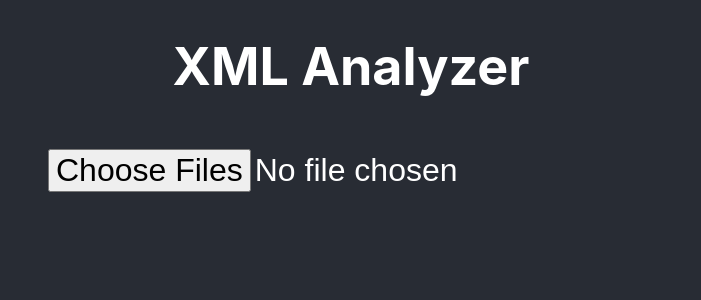
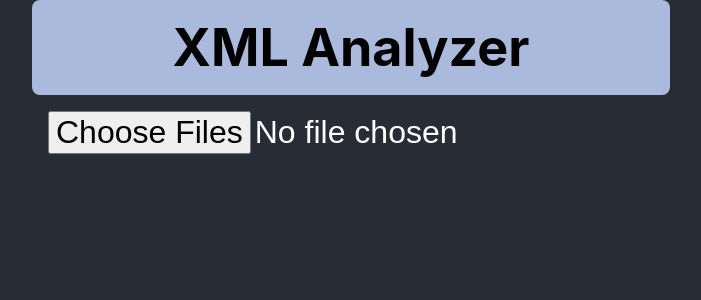
Before and after one commit to putzhub/xml-analyzer, a React (Create React App) app: page / in a window 1280 px wide. Shown: the top 300 px of the page, without its empty margins (289-990 px from the left). Built offline with nearby package versions, Linux system fonts and the light colour scheme.

Commit message:
move App CSS classes to .js

```diff
--- a/src/App.css
+++ b/src/App.css
@@ -1,43 +1,26 @@
-.App {
-  text-align: center;
-}
-
-.App-logo {
-  height: 40vmin;
-  pointer-events: none;
-}
-
-@media (prefers-reduced-motion: no-preference) {
-  .App-logo {
-    animation: App-logo-spin infinite 20s linear;
-  }
-}
-
-.App-header {
-  background-color: #282c34;
-  /*min-height: 100vh;*/
-  display: flex;
-  flex-direction: column;
-  align-items: center;
-  justify-content: center;
-  font-size: calc(10px + 2vmin);
-  color: white;
-}
-
 :root{
   --background-color: #282c34;
   --color: white;
   --link-color: #61dafb;
   --background-output: #1D1D1D;
   --color-ouput: #DEDEDE;
+  --color-contrast: #a9badd;
   --default-margin: 1rem;
   --default-padding: 1rem;
+  --default-border-radius: 8px;
 }
 
 body{
+  /* layout */
+  width: 100vw;
+  display: flex;
+  flex-direction: column;
+  align-items: center;
+  justify-content: center;
+  /* style */
+  font-size: calc(10px + 2vmin);
   background-color: var(--background-color);
   color: var(--color);
-  width: 100vw;
 }
 
 input[type="file"], button{
--- a/src/App.js
+++ b/src/App.js
@@ -1,25 +1,33 @@
 //import logo from './logo.svg';
 import './App.css';
 import React from 'react';
+import { styled } from "styled-components";
 
 import FileUpload from "./components/FileUpload";
+
+const AppHeader = styled.header`
+border-radius: var(--default-border-radius);
+background-color: var(--color-contrast);
+padding: var(--default-padding);
+color: black;
+`
 
 /*
 TODO:
 
 Establish workflow
-1. Select xml files
-2. Collect and analyze contents
-3. Display results to user
+[*] Select xml files
+[>] Collect and analyze contents
+[>] Display results to user
 */
 
 function App() {
   return (
-    <div className="App">
-      <header className="App-header">
-        <h1>XML Analyzer</h1>
-        <FileUpload />
-      </header>
+    <div style={{textAlign: "center"}}>
+      <AppHeader>
+        <h1 style={{margin: "0"}}>XML Analyzer</h1>
+      </AppHeader>
+      <FileUpload />
     </div>
   );
 }
--- a/src/components/FileUpload.js
+++ b/src/components/FileUpload.js
@@ -13,7 +13,7 @@ text-align: left;
 background-color: var(--background-output);
 color: var(--color-ouput);
 border: 3px solid var(--color);
-border-radius: 8px;
+border-radius: var(--default-border-radius);
 padding: var(--default-padding);
 `
 
@@ -23,7 +23,7 @@ function FileUpload() {
 
     //Template
     return(
-      <>
+      <div>
         <input
           type="file"
           name="files"
@@ -47,7 +47,7 @@ function FileUpload() {
             <Results files={selectedFiles} />
           </div>
         )}
-      </>
+      </div>
     );
 }
 
--- a/src/components/Results.js
+++ b/src/components/Results.js
@@ -51,8 +51,7 @@ function XMLAnalyzer({file}){
                 {results && Object.keys(results).map((key, index) => {
                     return(
                         <li key={index}>
-                            {key}: {results[key]}{' '}
-
+                            {'<'}{key}{'>'}: {results[key]}{' '}
                         </li>
                     );}
                 )}
```
